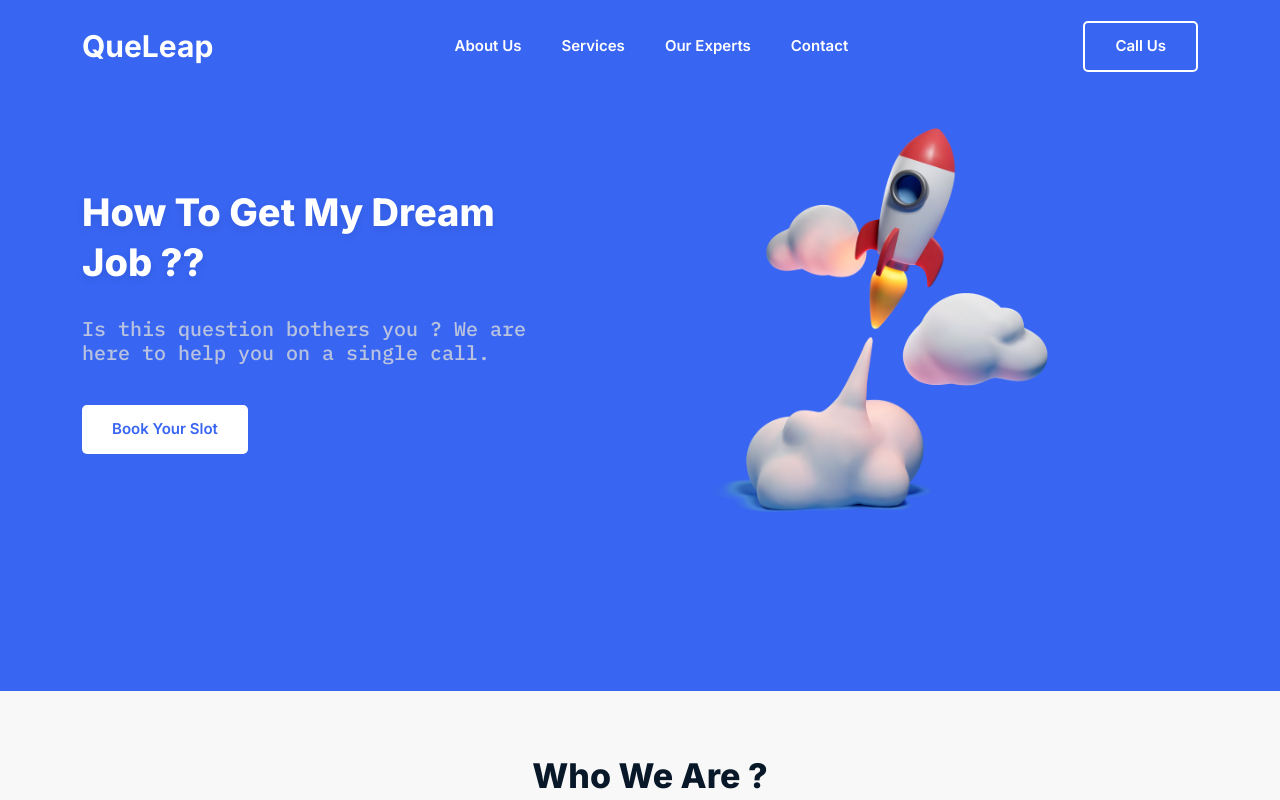
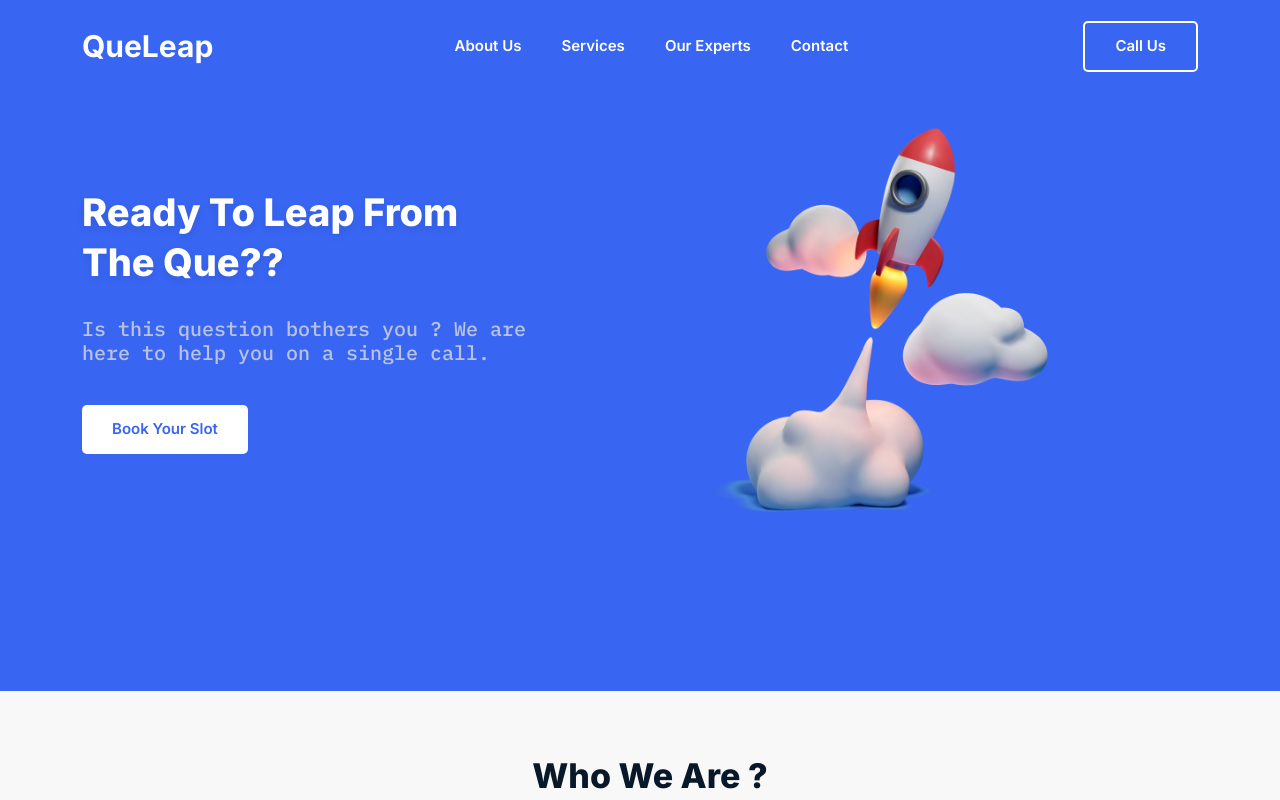
Before and after one commit to getyourwork/type34, a React (Create React App) app: page / in a window 1280 px wide. Shown: the top 800 px of the page. Built offline with nearby package versions, Linux system fonts and the light colour scheme.

Commit message:
2-30/12/2021

```diff
--- a/src/Components/sections/FirstPage.jsx
+++ b/src/Components/sections/FirstPage.jsx
@@ -6,7 +6,7 @@ const FirstPage=()=>{
             <div className="row align-items-center">
                 <div className="col-lg-5 col-md-12 col-12">
                     <div className="hero-content">
-                        <h1 className="wow fadeInLeft" data-wow-delay=".4s">How to get my dream job ??</h1>
+                        <h1 className="wow fadeInLeft" data-wow-delay=".4s">Ready to leap from the que??</h1>
                         <p className="name-desc fadeInLeft  " data-wow-delay=".6s">Is this question bothers you ?
                         We are here to help you on a single call.</p>
                         <div className="button wow fadeInLeft" data-wow-delay=".8s">
```
